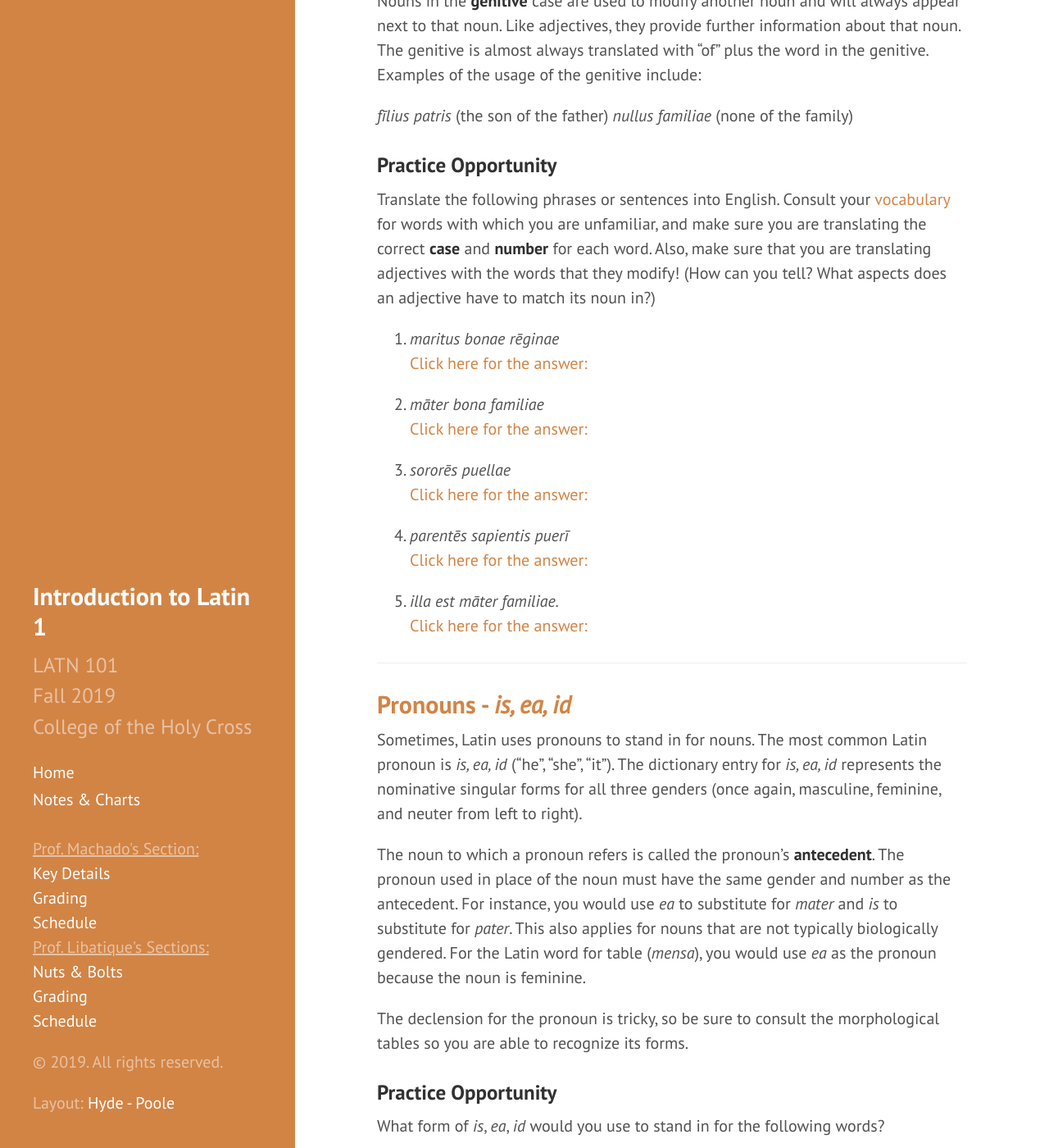
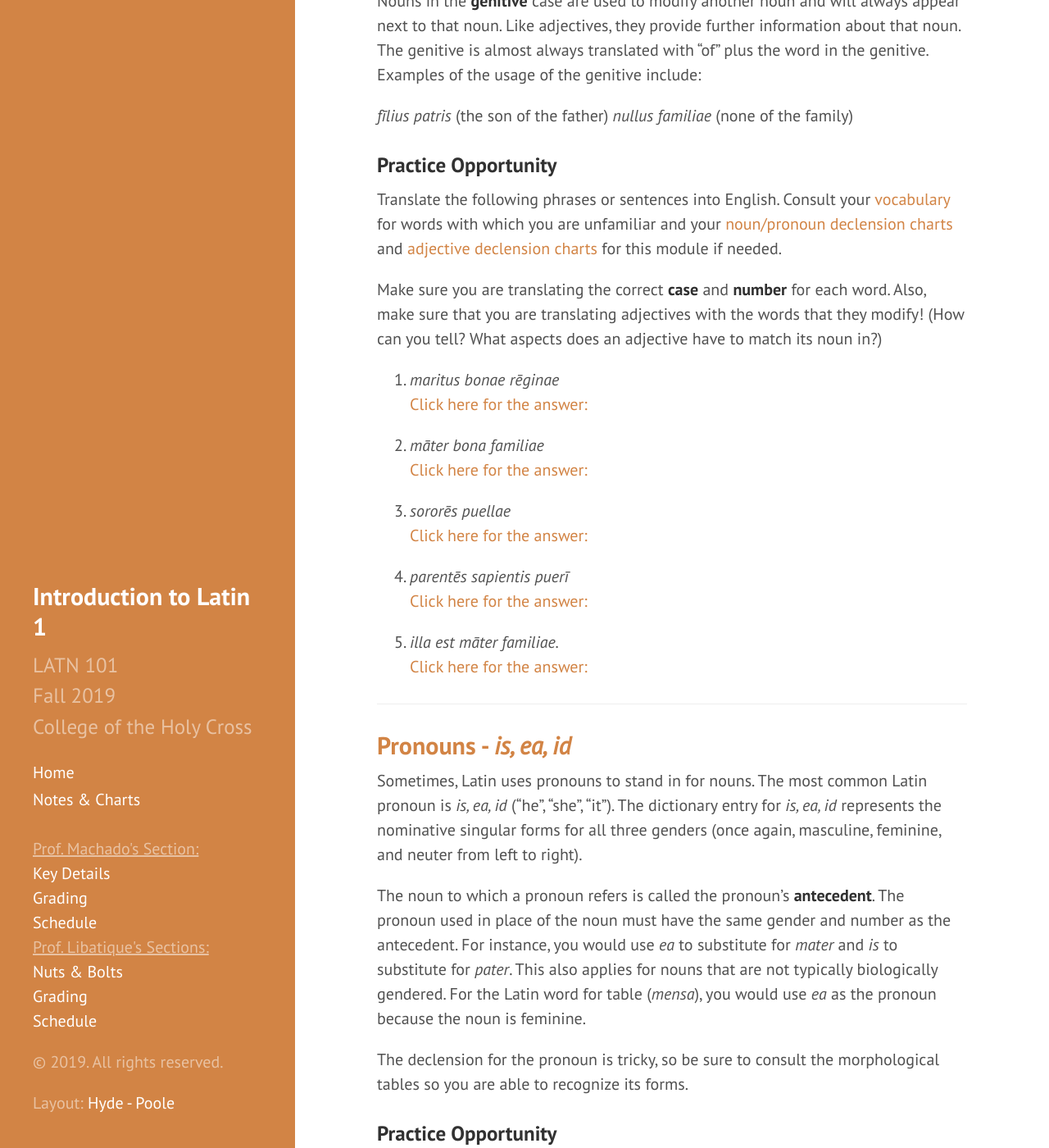
Before and after one commit to DLibatique/LATN102-S20, a Jekyll site: the page built from notes/module-1.md, in a window 1280 px wide and 1400 px high, scrolled down 7283 px. Shown: the whole window at 82% size. Built offline with Jekyll 4.4.1, drawn with Linux system fonts in a browser that asks for light colours; some of the changed text lies outside the part shown.

Commit message:
added links and further instructions on some exx

```diff
--- a/notes/module-1.md
+++ b/notes/module-1.md
@@ -164,7 +164,9 @@ Nouns in the **genitive** case are used to modify another noun and will always a
 
 ### Practice Opportunity
 
-Translate the following phrases or sentences into English. Consult your [vocabulary](#) for words with which you are unfamiliar, and make sure you are translating the correct **case** and **number** for each word. Also, make sure that you are translating adjectives with the words that they modify! (How can you tell? What aspects does an adjective have to match its noun in?)
+Translate the following phrases or sentences into English. Consult your [vocabulary](#) for words with which you are unfamiliar and your [noun/pronoun declension charts]({{ site.baseurl }}charts/01-nouns) and [adjective declension charts]({{ site.baseurl}}charts/01-adjectives) for this module if needed.
+
+Make sure you are translating the correct **case** and **number** for each word. Also, make sure that you are translating adjectives with the words that they modify! (How can you tell? What aspects does an adjective have to match its noun in?)
 
 1. *maritus bonae rēginae*
 <a href="#" onclick="document.getElementById('prac8').style.display='block'; return false;">Click here for the answer:</a> <span style="display: none;" id="prac8">husband of the good queen</span>
@@ -193,7 +195,7 @@ The declension for the pronoun is tricky, so be sure to consult the morphologica
 
 ### Practice Opportunity
 
-What form of *is*, *ea*, *id* would you use to stand in for the following words?
+What form of *is*, *ea*, *id* would you use to stand in for the following words? Make sure to consult the [declension chart of *is*, *ea*, *id*]({{ site.baseurl }}charts/01-nouns#pronouns) for help if needed.
 
 1. *exemplum*
 <a href="#" onclick="document.getElementById('prac12').style.display='block'; return false;">Click here for the answer:</a> <span style="display: none;" id="prac12">*id*</span>
```
